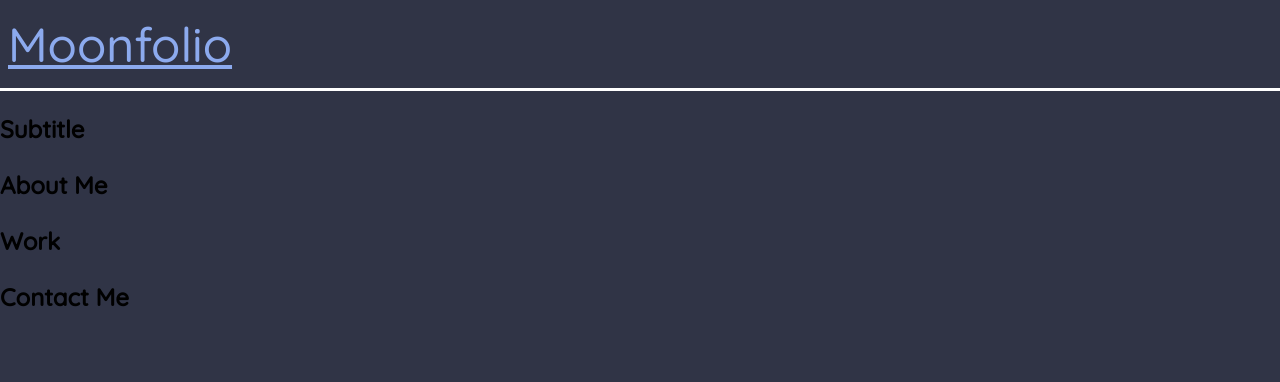
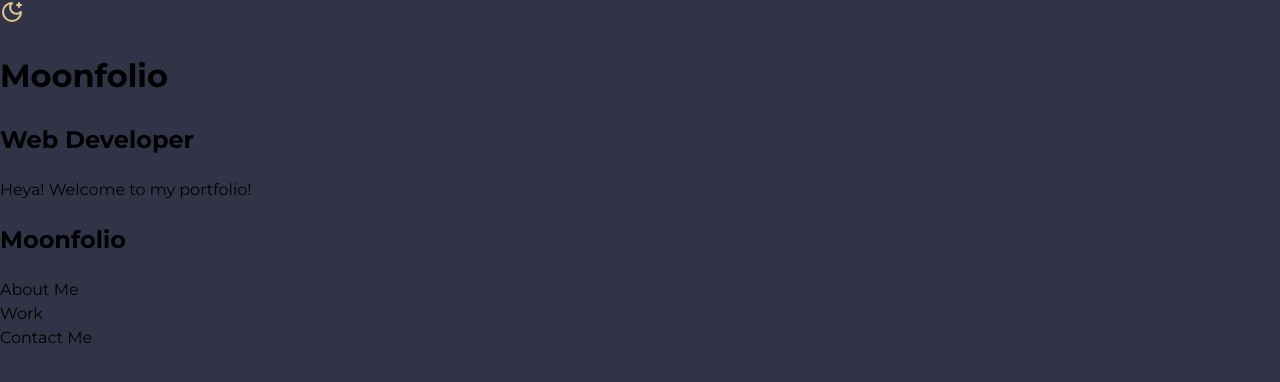
Before and after one commit to lunar-potato/moonfolio, a plain HTML site: page index.html in a window 1280 px wide. Drawn offline with Linux system fonts and the light colour scheme.

Commit message:
Fixed html and css

```diff
--- a/assets/styles/style.css
+++ b/assets/styles/style.css
@@ -7,17 +7,5 @@ body {
     padding: 0;
     line-height: 1.5;
     background-color: #303446;
-    font-family: 'Quicksand', sans-serif;
+    font-family: 'Montserrat', sans-serif;
 }
-
-nav {
-    position: relative;
-    z-index: 100;
-    border-bottom: 3px solid white;
-    padding: 0.5em;
-}
-
-nav a {
-    color: #8caaee;
-    font-size: 48px;
-}
--- a/index.html
+++ b/index.html
@@ -4,36 +4,46 @@
     <meta charset="UTF-8">
     <meta name="viewport" content="width=device-width, initial-scale=1.0">
     <meta http-equiv="X-UA-Compatible" content="ie=edge">
-    <link href="https://fonts.googleapis.com/css?family=Quicksand:300,500" rel="stylesheet">
+    <i data-lucide-name="moon-star"></i>
+    <link rel="preconnect" href="https://fonts.googleapis.com">
+    <link rel="preconnect" href="https://fonts.gstatic.com" crossorigin>
+    <link href="https://fonts.googleapis.com/css2?family=Montserrat:wght@300;400;500;700&display=swap" rel="stylesheet">
+    <link rel="stylesheet" href="./assets/styles/reset.css"/>
     <link rel="stylesheet" href="./assets/styles/style.css"/>
     <title>Moonfolio</title>
-    <i data-lucide-name="moon-star"></i>
     <link rel ="icon" href = "moon-star" type ="image/x-icon">
 </head>
 <body>
+
+    <header class="hero-banner">
+        <div id="logo">
+            <img src="./assets/images/moon-star.png">
+            <h1 id="Moonfolio">Moonfolio</h1>
+            <h2>Web Developer</h2>
+            <p>Heya! Welcome to my portfolio!</p>
+        </div>
+    </header>
+
     <header>
         <nav>
-            <a href="#">Moonfolio</a>
+            <h1>Moonfolio</h1>
+            <div id="navigation">
+
+            </div>
         </nav>
     </header>
 
-    <section class="hero-banner">
-        <div>
-            <h2>Subtitle</h2>
-        </div>
-    </section>
-
-    <main class="page-wrapper">
+    <main class="portfolio">
         <section class="page-section" id="about">
-            <h2>About Me</h2>
+            <div class="heading">About Me</div>
         </section>
 
         <section class="page-section" id="work">
-            <h2>Work</h2>
+            <div class="heading">Work</div>
         </section>
 
         <section class="page-section contact" id="contact">
-            <h2>Contact Me</h2>
+            <div class="heading">Contact Me</div>
         </section>
     </main>
 </body>
```
Also changed, not shown: assets/images/folder.png (added), assets/images/github.png (added), assets/images/home.png (added), assets/images/linkedin.png (added), assets/images/mail.png (added), assets/images/menu.png (added), assets/images/message-circle.png (added), assets/images/moon-star.png (added), assets/images/search-code.png (added), assets/images/smile-plus.png (added).
